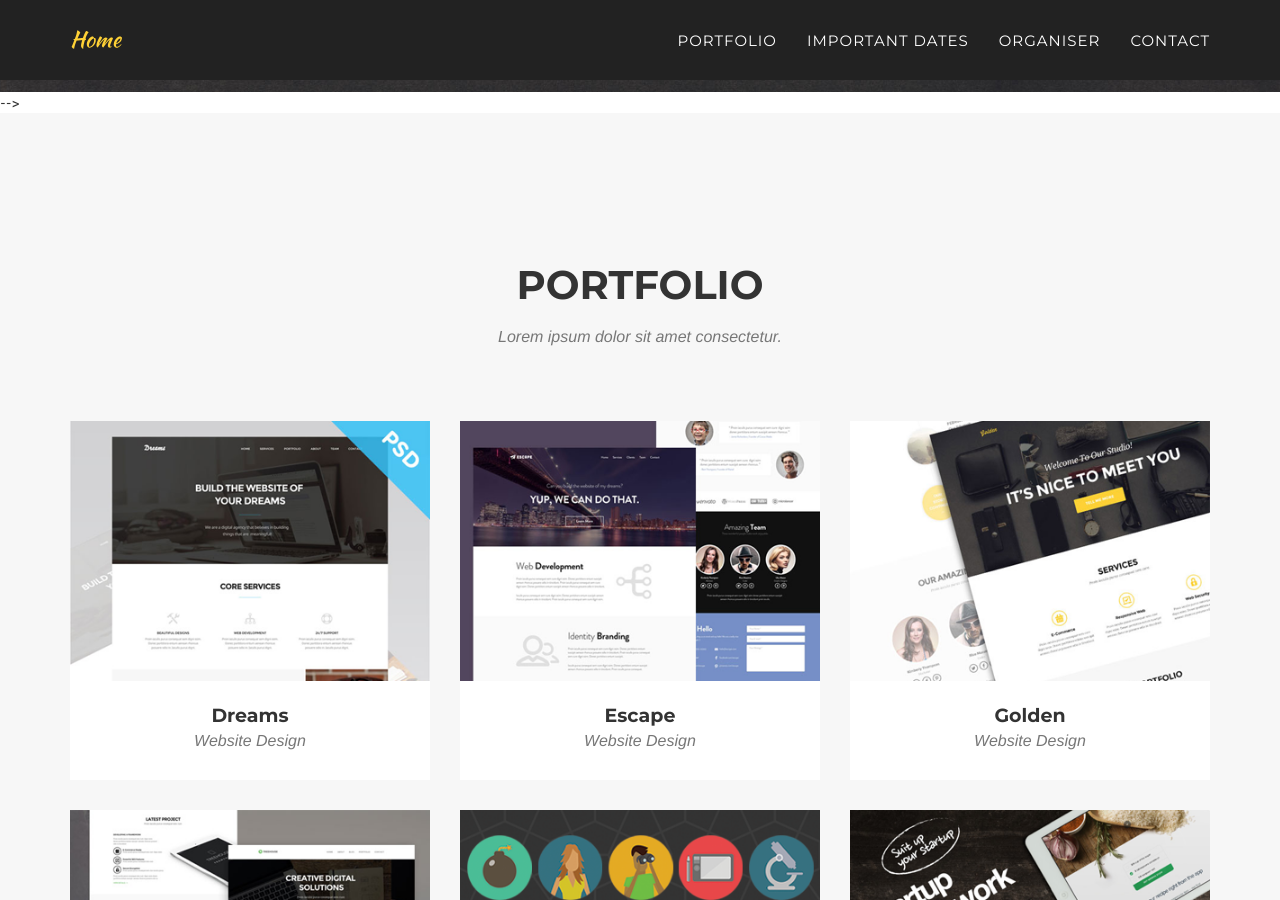
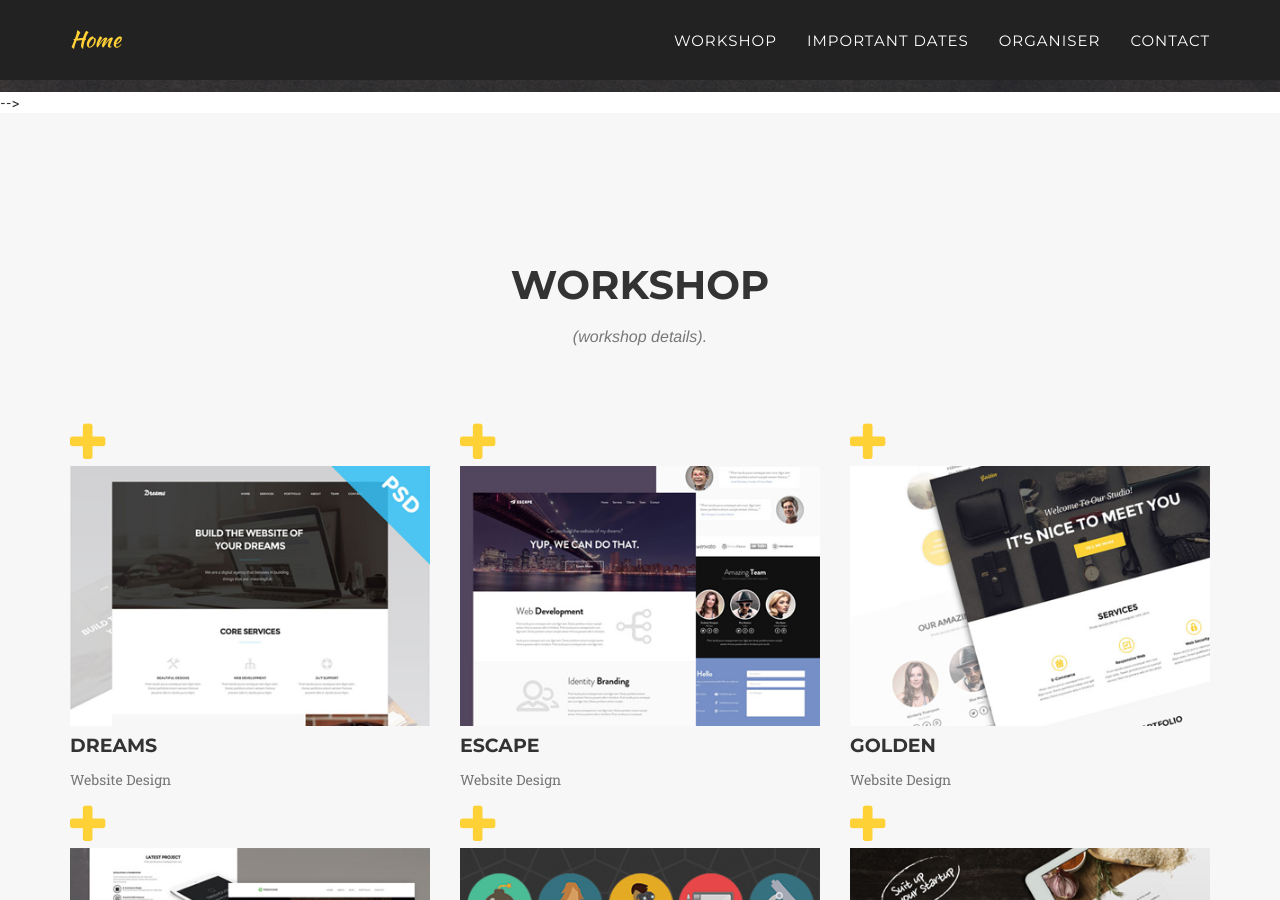
Before and after one commit to turtle2007/CHI22-ihfs, a Jekyll site: the page built from index.html, in a window 1280 px wide and 900 px high, scrolled down 786 px. Built offline with Jekyll 4.4.1, drawn with Linux system fonts in a browser that asks for light colours; some web fonts are replaced.

Commit message:
workshop

```diff
--- a/_includes/header.html
+++ b/_includes/header.html
@@ -22,7 +22,7 @@
                         <a class="page-scroll" href="#services">Services</a>
                     </li> -->
                     <li>
-                        <a class="page-scroll" href="#portfolio">Portfolio</a>
+                        <a class="page-scroll" href="#workshop">Workshop</a>
                     </li>
                     <li>
                         <a class="page-scroll" href="#dates">Important dates</a>
--- a/_includes/portfolio_grid.html
+++ b/_includes/workshop_grid.html
@@ -1,10 +1,10 @@
-<!-- Portfolio Grid Section -->
-    <section id="portfolio" class="bg-light-gray">
+<!-- Portfolio Grid Section - change to workshop-->
+    <section id="workshop" class="bg-light-gray">
         <div class="container">
             <div class="row">
                 <div class="col-lg-12 text-center">
-                    <h2 class="section-heading">Portfolio</h2>
-                    <h3 class="section-subheading text-muted">Lorem ipsum dolor sit amet consectetur.</h3>
+                    <h2 class="section-heading">Workshop</h2>
+                    <h3 class="section-subheading text-muted">(workshop details).</h3>
                 </div>
             </div>
             <div class="row">
--- a/_layouts/default.html
+++ b/_layouts/default.html
@@ -8,7 +8,7 @@
 
     {% include header.html %}
     <!-- {% include services.html %} -->
-    {% include portfolio_grid.html %}
+    {% include workshop_grid.html %}
     {% include dates.html %}
     {% include team.html %}
     {% include clients.html %}
```
